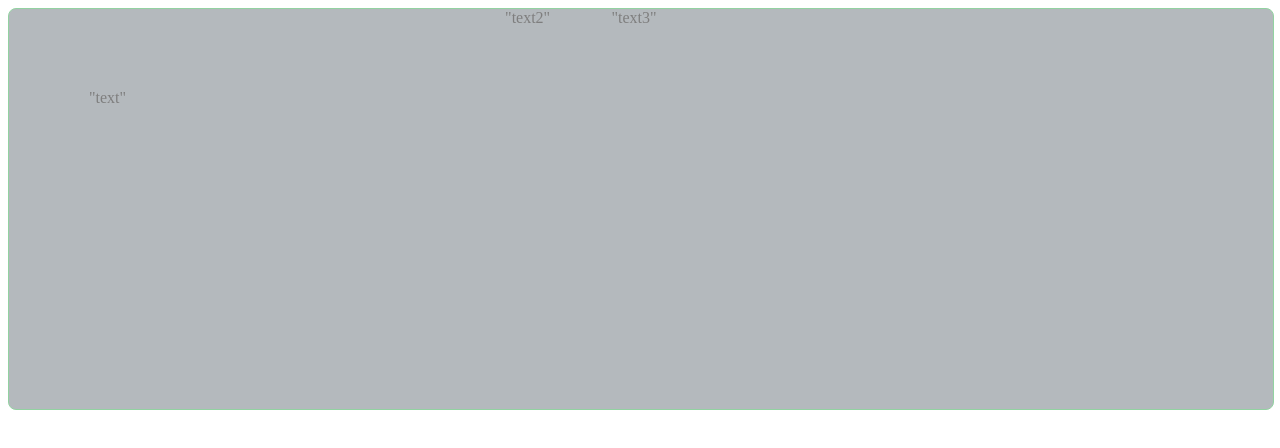
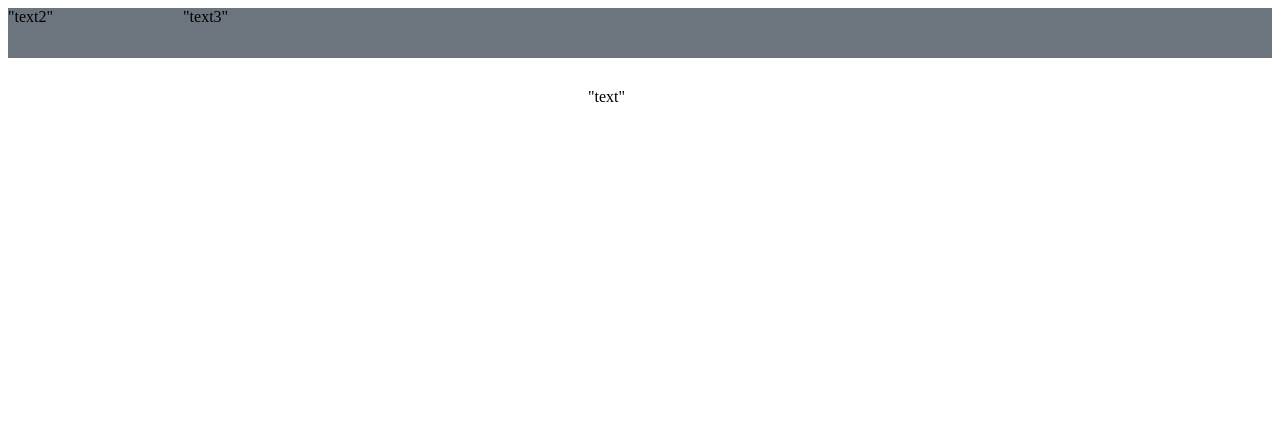
Before and after one commit to DrSteel1991/shopping-cart-ui, a React (Vite) app: page / in a window 1280 px wide. Shown: the top 448 px of the page. Built offline with nearby package versions, Linux system fonts and the light colour scheme.

Commit message:
Add position type

```diff
--- a/src/App.tsx
+++ b/src/App.tsx
@@ -2,21 +2,15 @@ import FlexDiv from "./ui/FlexDiv/FlexDiv";
 
 function App() {
   return (
-    <FlexDiv
-      bgColor="secondary"
-      borderColor="success"
-      borderWidth={1}
-      borderStyle="solid"
-      borderRadius={10}
-      boxShadow="0 0 10px 0 rgba(0, 0, 0, 0.1)"
-      opacity={0.5}
-      zIndex={10}
-      width="100%"
-      height={400}
-      minWidth={300}
-      maxHeight="80vh"
-    >
-      <FlexDiv m={10} width="50%" height={100}>
+    <FlexDiv bgColor="secondary" position="relative">
+      <FlexDiv
+        m={10}
+        width="50%"
+        height={100}
+        position="absolute"
+        top={0}
+        left={500}
+      >
         "text"
       </FlexDiv>
       <FlexDiv width={200} minHeight={50}>
--- a/src/ui/ColorMappers.ts
+++ b/src/ui/ColorMappers.ts
@@ -6,7 +6,9 @@ const camelToKebab = (str: string): string => {
 };
 
 // Helper function to create color class maps
-const createColorMap = (prefix: "text" | "bg" | "border"): Record<Colors, string> => {
+const createColorMap = (
+  prefix: "text" | "bg" | "border" | "hover:bg" | "hover:border"
+): Record<Colors, string> => {
   const colorVariants: Colors[] = [
     "white",
     "qonto",
--- a/src/ui/FlexDiv/FlexDiv.tsx
+++ b/src/ui/FlexDiv/FlexDiv.tsx
@@ -13,6 +13,7 @@ import type {
   InteractionType,
   WidthType,
   HeightType,
+  PositionType,
 } from "../types";
 import {
   getPropsByProperty,
@@ -29,12 +30,14 @@ import {
 interface StyledFlexDivProps {
   $widthProps: WidthType;
   $heightProps: HeightType;
+  $positionProps: PositionType;
 }
 
 const StyledFlexDiv = styled("div")<StyledFlexDivProps>(
-  ({ $widthProps, $heightProps }) => ({
+  ({ $widthProps, $heightProps, $positionProps }) => ({
     ...$widthProps,
     ...$heightProps,
+    ...$positionProps,
   })
 );
 
@@ -44,6 +47,7 @@ export interface FlexDivProps
     MarginType,
     PaddingType,
     BackgroundType,
+    PositionType,
     BorderType,
     OverflowType,
     VisibilityType,
@@ -63,6 +67,7 @@ const FlexDiv = forwardRef<HTMLDivElement, FlexDivProps>((props, ref) => {
     paddingProps,
     widthProps,
     heightProps,
+    positionProps,
     ...restProps
   } = getPropsByProperty(props);
 
@@ -82,6 +87,7 @@ const FlexDiv = forwardRef<HTMLDivElement, FlexDivProps>((props, ref) => {
       )}
       $widthProps={widthProps}
       $heightProps={heightProps}
+      $positionProps={positionProps}
       {...restProps}
     />
   );
--- a/src/ui/helpers.ts
+++ b/src/ui/helpers.ts
@@ -8,6 +8,7 @@ import type {
   MarginType,
   OverflowType,
   PaddingType,
+  PositionType,
   VisibilityType,
   WidthType,
 } from "./types";
@@ -414,6 +415,7 @@ export const getPropsByProperty = <
   T extends FlexType &
     WidthType &
     HeightType &
+    PositionType &
     BorderType &
     OverflowType &
     BackgroundType &
@@ -433,6 +435,11 @@ export const getPropsByProperty = <
     height,
     minHeight,
     maxHeight,
+    position,
+    top,
+    left,
+    right,
+    bottom,
     borderWidth,
     borderStyle,
     borderColor,
@@ -515,6 +522,7 @@ export const getPropsByProperty = <
     paddingProps: { p, pt, pb, pl, pr, px, py },
     widthProps: { width, minWidth, maxWidth },
     heightProps: { height, minHeight, maxHeight },
+    positionProps: { position, top, left, right, bottom },
     borderProps: {
       borderWidth,
       borderStyle,
```
